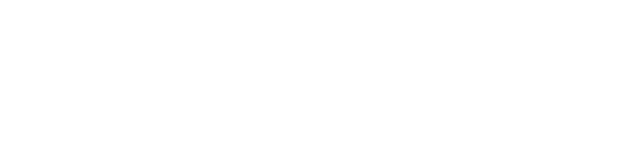
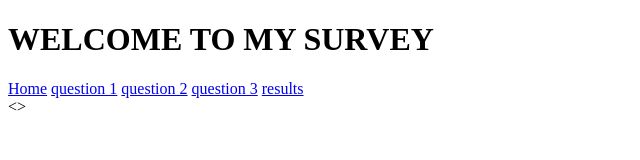
Before and after one commit to Lyka-Felin-Alarma/NewWebsite, a plain HTML site: page index.html in a window 1280 px wide. Shown: the whole page, without its empty margins (0-640 px from the left). Drawn offline with Linux system fonts and the light colour scheme.

Commit message:
starting

```diff
--- a/index.html
+++ b/index.html
@@ -1,2 +1,31 @@
 <!DOCTYPE html>
-<html>
+<html lang="en">
+    <head>
+        <meta charset="UTF-8">
+        <title>New Website</title>
+        <link rel="stylesheet" href="style.css">
+    </head>
+    <body>
+        <header>
+            <h1>WELCOME TO MY SURVEY</h1>
+            <nav>
+                <a href="index.html">Home</a>
+                <a href="q1.html">question 1</a>
+                <a href="q2.html">question 2</a>
+                <a href="q3.html">question 3</a>
+                <a href="results.html">results</a>
+            </nav>
+        </header>
+
+        <main>
+            <>
+
+
+
+
+
+
+
+        </main>
+    </body>
+</html>
```
Also changed, not shown: q1.html (added), q2.html (added), q3.html (added), results.html (added).
